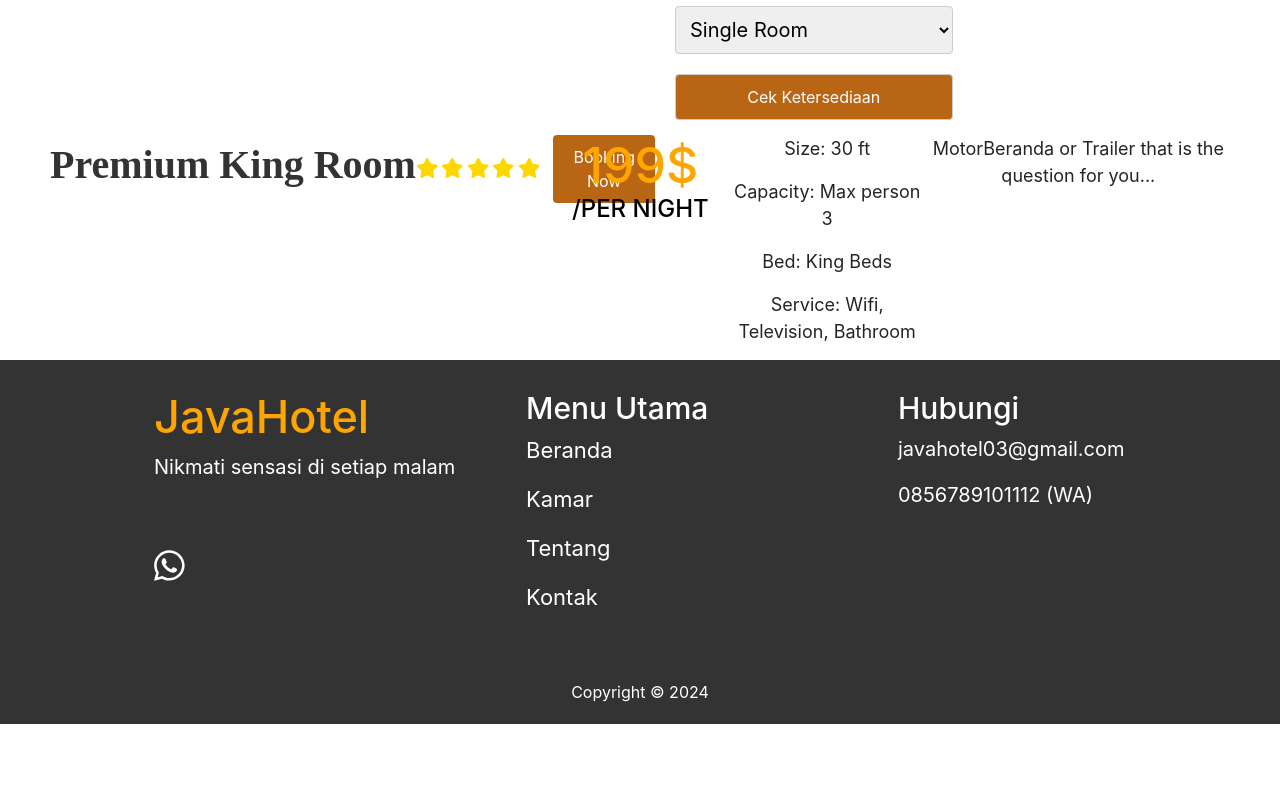
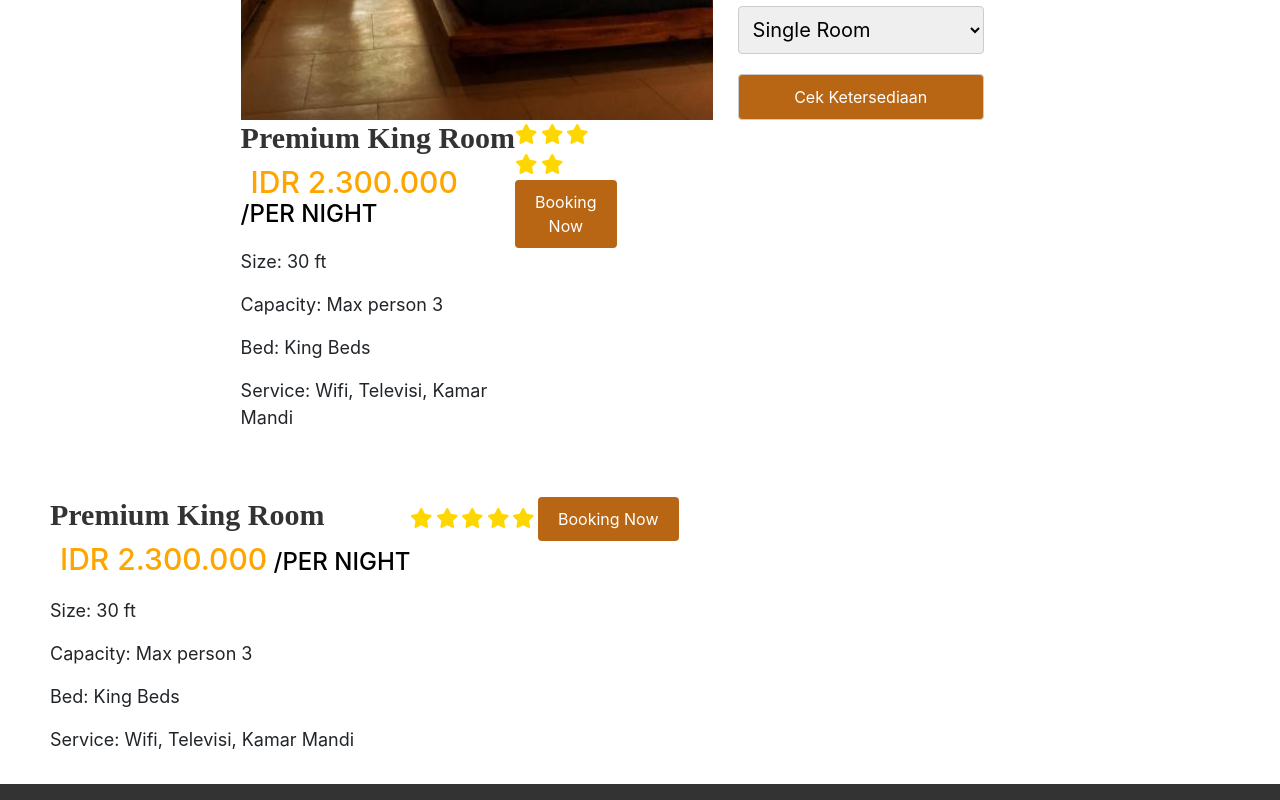
Before and after one commit to GamelabAhmad/Project25-4-HoteReservationApp, a React (Create React App) app in the folder frontend/: page /detail-kamar/1 in a window 1280 px wide. Shown: the part 700-1500 px from the top of the page. Before the commit the page ends 1424 px from the top, so only its background shows below. Built offline with nearby package versions, Linux system fonts and the light colour scheme.

Commit message:
detail room

```diff
--- a/frontend/src/component/StyledPremiumRoom.js
+++ b/frontend/src/component/StyledPremiumRoom.js
@@ -5,18 +5,28 @@ export const AboutDiv = styled.h1`
     font-family: 'Times New Roman', Times, serif;
     text-align: center;
     font-size: 50px;
+    @media (max-width: 768px) {
+        font-size: 40px;
+        margin-top: 30px;
+    }
 `;
 
 export const AboutStyle = styled.h1`
     font-family: 'Times New Roman', Times, serif;
     text-align: center;
     font-size: 50px;
+    @media (max-width: 768px) {
+        font-size: 40px;
+    }
 `;
 
 export const AboutHome = styled.p`
     font-family: 'Arial';
     text-align: center;
     font-size: 18px;
+    @media (max-width: 768px) {
+        font-size: 16px;
+    }
 `;
 
 export const AboutRoom = styled.div`
@@ -34,23 +44,37 @@ export const AboutRoom = styled.div`
 export const AboutImg = styled.div`
     width: 40%;
     box-sizing: border-box;
-    text-align: left;
-    margin-right: 35px;
-    @media (max-width: 768px) {
+    text-align: center; /* Mengatur posisi teks ke tengah */
+    margin: 0 auto; /* Memposisikan div ke tengah */
+    margin-bottom: 20px; /* Menambahkan margin bawah */
+    margin-left: auto; /* Mengatur margin kiri ke auto */
+    margin-right: 10px; /* Mengatur margin kanan ke auto */
+    @media (max-width: 1024px) { /* Untuk iPad dan perangkat serupa */
+        width: 50%;
+    }
+    @media (max-width: 768px) { /* Untuk handphone dan perangkat kecil */
         width: 100%;
-        margin-right: 0;
-        margin-bottom: 20px;
     }
     img {
         width: 100%;
-        height: auto;
+        height: auto; /* Mengatur tinggi gambar secara otomatis */
+        object-fit: cover; /* Memastikan gambar tetap proporsional dalam kotak */
+        height: 530px; /* Mengatur tinggi gambar khusus untuk laptop */
+        @media (max-width: 1024px) { /* Untuk iPad dan perangkat serupa */
+            height: 400px; /* Atur tinggi gambar khusus untuk iPad */
+        }
+        @media (max-width: 768px) { /* Untuk handphone dan perangkat kecil */
+            height: 300px; /* Atur tinggi gambar khusus untuk handphone */
+        }
     }
 `;
 
+
 export const AboutPesan = styled.div`
-    padding-left: 35px;
+    display: block;
+    padding-left: 15px; /* Mengurangi padding-left untuk mengurangi jarak */
     text-align: left;
-    width: 50%;
+    width: 43%;
     box-sizing: border-box;
     @media (max-width: 768px) {
         width: 100%;
@@ -62,6 +86,9 @@ export const AboutJudul = styled.h2`
     font-size: 35px;
     font-family: 'Times New Roman', Times, serif;
     padding-bottom: 10px;
+    @media (max-width: 768px) {
+        font-size: 30px;
+    }
 `;
 
 export const AboutDeskripsi = styled.div`
@@ -69,7 +96,6 @@ export const AboutDeskripsi = styled.div`
 `;
 
 export const AboutBody = styled.div`
-    text-align: center;
     font-size: 20px;
     background-color: white;
     padding: 0;
@@ -81,43 +107,55 @@ export const AboutBody = styled.div`
     @media (max-width: 768px) {
         padding-right: 20px;
         padding-left: 20px;
+        margin-top: 30px;
     }
     h1 {
         font-size: 75px;
+        @media (max-width: 768px) {
+            font-size: 50px;
+        }
     }
     p {
         font-size: 18px;
+        @media (max-width: 768px) {
+            font-size: 16px;
+        }
     }
 `;
 
 export const Input = styled.input`
-    width: 50%; /* Atur lebar sesuai kebutuhan */
+    width: 50%;
     padding: 10px;
     margin: 5px 0 20px 0;
     border: 1px solid #ccc;
     border-radius: 4px;
     box-sizing: border-box;
+    @media (max-width: 768px) {
+        width: 100%;
+    }
 `;
 
 export const Select = styled.select`
-    width: 50%; /* Atur lebar sesuai kebutuhan */
+    width: 50%;
     padding: 10px;
     margin: 5px 0 20px 0;
     border: 1px solid #ccc;
     border-radius: 4px;
     box-sizing: border-box;
+    @media (max-width: 768px) {
+        width: 100%;
+    }
 `;
 
-
 export const Button = styled.button`
-display: block; /* Membuat button berada di baris baru */
+    display: block;
     padding: 10px;
     background-color: #b86614;
     color: white;
     border: 1px solid #ccc;
     border-radius: 4px;
     cursor: pointer;
-    width: 50%; /* Atur lebar sesuai kebutuhan */
+    width: 50%;
     font-size: 16px;
     box-sizing: border-box;
     &:hover {
@@ -125,34 +163,54 @@ display: block; /* Membuat button berada di baris baru */
         color: #b86614;
         border: 1px solid #b86614;
     }
+    @media (max-width: 768px) {
+        width: 100%;
+    }
 `;
 
 export const Price = styled.h2`
     font-size: 24px;
-    color: black; /* warna lainnya disesuaikan */
-    display: block; /* Menjadikan elemen harga berada di baris baru */
+    color: black;
+    display: block;
 `;
 
 export const DollarSign = styled.span`
     color: orange;
-    font-size: 50px;
+    font-size: 30px;
+    margin-left: 10px; /* Menambahkan margin kiri untuk memberikan jarak antara nama kamar dan simbol dolar */
+    @media (max-width: 768px) {
+        margin-left: 0; /* Menghapus margin kiri pada tampilan mobile */
+        margin-top: 10px; /* Memberikan jarak antara simbol dolar dan deskripsi pada tampilan mobile */
+    }
 `;
 
 export const Keterangan = styled.div`
     display: flex;
     justify-content: space-between;
+    @media (max-width: 768px) {
+        flex-direction: column;
+        align-items: center;
+    }
 `;
 
 export const Kanan = styled.div`
     width: 50%;
     font-size: 14px;
     color: #666;
+    @media (max-width: 768px) {
+        width: 100%;
+        text-align: center;
+    }
 `;
 
 export const Kiri = styled.div`
     width: 50%;
     font-size: 14px;
     color: #666;
+    @media (max-width: 768px) {
+        width: 100%;
+        text-align: center;
+    }
 `;
 
 export const DeskripsiLengkap = styled.p`
@@ -168,42 +226,53 @@ export const Deskripsi = styled.div`
     border-radius: 8px;
     box-shadow: 0 2px 4px rgba(0, 0, 0, 0.1);
     margin-bottom: 20px;
+    @media (max-width: 768px) {
+        padding-left: 10px;
+    }
 `;
 
 export const Kamar = styled.div`
     display: flex;
-    align-items: center;
-    justify-content: flex-start; /* Mengatur justifikasi ke kiri */
+    justify-content: space-between;
     background-color: white;
     padding-bottom: 15px;
-    width: auto; /* Mengatur lebar container sesuai dengan konten di dalamnya */
-    max-width: 60%; /* Batasi lebar maksimum container */
+    width: auto;
+    max-width: 60%;
     text-align: left;
+    @media (max-width: 768px) {
+        flex-direction: column;
+        align-items: center;
+        max-width: 100%;
+    }
 `;
 
 export const Judul = styled.h3`
-    width: auto; /* Menyesuaikan lebar sesuai konten */
-    align-items: left;
+    width: auto;
     font-family: 'Times New Roman', serif;
-    font-size: 40px;
+    font-size: 30px;
     color: #333;
     font-weight: bold;
-    white-space: nowrap; /* Mencegah judul berbaris */
-    overflow: hidden; /* Menyembunyikan teks yang melebihi lebar */
-    text-overflow: ellipsis; /* Menampilkan elipsis (...) untuk teks yang melebihi lebar */
-    flex-shrink: 0; /* Menambahkan properti untuk memastikan judul tidak terpotong */
+    white-space: nowrap;
+    overflow: hidden;
+    text-overflow: ellipsis;
+    flex-shrink: 1;
+    @media (max-width: 768px) {
+        font-size: 30px;
+        white-space: normal;
+    }
 `;
 
-export const Bintang = styled.div`
-    width: auto; /* Menyesuaikan lebar sesuai konten */
-    align-items: flex-start;
-    margin-left: auto; /* Menggeser bintang ke kanan */
-    margin-right: 10px; /* Menambahkan jarak di sebelah kanan bintang */
-    flex-shrink: 0; /* Menambahkan properti untuk memastikan bintang tidak terpotong */
+export const RatingStars = styled.div`
+    align-self: flex-end; /* Menggeser bintang ke kanan */
+    margin-left: 10px; /* Memberikan jarak antara bintang dan judul */
+    @media (max-width: 768px) {
+        align-self: center; /* Mengatur ulang posisi bintang pada tampilan mobile */
+        margin-left: 0; /* Menghapus margin kiri pada tampilan mobile */
+        margin-top: 10px; /* Memberikan jarak antara bintang dan tombol "Book" pada tampilan mobile */
+    }
 `;
 
 export const ButtonBook = styled.button`
-    width: 40%; /* Menyesuaikan lebar tombol */
     padding: 10px 20px;
     background-color: #b86614;
     color: white;
@@ -211,10 +280,32 @@ export const ButtonBook = styled.button`
     border-radius: 4px;
     cursor: pointer;
     font-size: 16px;
-    margin-left: auto; /* Menggeser tombol ke kanan */
     &:hover {
         background-color: white;
         color: #b86614;
         border: 1px solid #b86614;
     }
+    @media (max-width: 768px) {
+        width: 100%;
+        margin-top: 10px; /* Memberikan jarak antara tombol "Book" dengan harga pada tampilan mobile */
+    }
 `;
+
+export const RoomInfoWrapper = styled.div`
+  /* Tambahkan gaya sesuai kebutuhan */
+`;
+
+export const RoomInfo = styled.div`
+  margin-top: 20px; /* Atur jarak dari atas */
+  text-align: left;
+  display: flex; /* Menggunakan flexbox */
+  flex-direction: column; /* Mengatur arah tata letak menjadi kolom */
+
+  @media (max-width: 768px) {
+    align-items: left; /* Pusatkan konten pada layar dengan lebar maksimum 768px */
+  }
+`;
+
+export const RoomDescription = styled.div`
+  /* Tambahkan gaya sesuai kebutuhan */
+`;
--- a/frontend/src/component/StyledRoom.js
+++ b/frontend/src/component/StyledRoom.js
@@ -225,9 +225,10 @@ export const Button = styled.button`
 `;
 
 export const Price = styled.h2`
-    font-size: 24px; /* Mengatur font size default */
-    color: black;
-
+    font-size: 20px; /* Mengatur font size default */
+    color:  #FFA500;
+    font-weight: bold;
+    margin-right: 5px; /* Menambahkan jarak ke kanan */
     @media (max-width: 768px) {
         font-size: 20px; /* Mengatur font size pada layar dengan lebar maksimum 768px */
     }
@@ -236,6 +237,7 @@ export const Price = styled.h2`
         font-size: 18px; /* Mengatur font size pada layar dengan lebar maksimum 480px */
     }
 `;
+
 
 export const DollarSign = styled.span`
     color: orange;
--- a/frontend/src/page/DetailRoom.js
+++ b/frontend/src/page/DetailRoom.js
@@ -1,28 +1,10 @@
 import React from 'react';
 import { useParams, Link } from 'react-router-dom';
-import {
-  AboutStyle,
-  AboutHome,
-  AboutDiv,
-  AboutRoom,
-  AboutImg,
-  AboutBody,
-  AboutPesan,
-  AboutJudul,
-  Input,
-  Select,
-  Button,
-  Judul,
-  ButtonBook,
-  Price,
-  DollarSign,
-  Bintang,
-  Kamar,
-  AboutDeskripsi
-} from '../component/StyledPremiumRoom';
 import { FontAwesomeIcon } from '@fortawesome/react-fontawesome';
 import { faChevronRight } from '@fortawesome/free-solid-svg-icons';
 import RatingStars from './RatingStars';
+import { AboutDiv, AboutStyle, AboutHome, AboutBody, AboutRoom, AboutImg, AboutPesan, AboutJudul, Input, Select, Button, Judul, ButtonBook, Price, DollarSign, Kamar, AboutDeskripsi, RoomInfoWrapper, RoomInfo, RoomDescription } from '../component/StyledPremiumRoom'; // Menambahkan import untuk komponen styled
+
 import Kamar1 from '../kamar/kamar1.jpg';
 import Kamar2 from '../kamar/kamar2.jpg';
 import Kamar3 from '../kamar/kamar3.jpg';
@@ -31,12 +13,12 @@ import Kamar5 from '../kamar/kamar5.jpg';
 import Kamar6 from '../kamar/kamar6.jpg';
 
 const rooms = [
-  { id: 1, name: 'Premium King Room', image: Kamar1, price: '199$', size: '30 ft', capacity: 'Max person 3', bed: 'King Beds', services: 'Wifi, Television, Bathroom', description: 'MotorBeranda or Trailer that is the question for you...' },
-  { id: 2, name: 'Deluxe Room', image: Kamar2, price: '159$', size: '30 ft', capacity: 'Max person 5', bed: 'King Beds', services: 'Wifi, Television, Bathroom', description: 'Deluxe room with all the amenities...' },
-  { id: 3, name: 'Luxury Room', image: Kamar3, price: '179$', size: '30 ft', capacity: 'Max person 1', bed: 'King Beds', services: 'Wifi, Television, Bathroom', description: 'Luxury room for a comfortable stay...' },
-  { id: 4, name: 'Double Room', image: Kamar4, price: '139$', size: '30 ft', capacity: 'Max person 1', bed: 'King Beds', services: 'Wifi, Television, Bathroom', description: 'Double room perfect for solo travelers...' },
-  { id: 5, name: 'Room With View', image: Kamar5, price: '169$', size: '30 ft', capacity: 'Max person 1', bed: 'King Beds', services: 'Wifi, Television, Bathroom', description: 'Enjoy the best views from our rooms...' },
-  { id: 6, name: 'Room With View', image: Kamar6, price: '169$', size: '30 ft', capacity: 'Max person 1', bed: 'King Beds', services: 'Wifi, Television, Bathroom', description: 'Scenic views right from your window...' }
+  { id: 1, name: 'Premium King Room', image: Kamar1, price: 'IDR 2.300.000', size: '30 ft', capacity: 'Max person 3', bed: 'King Beds', services: 'Wifi, Televisi, Kamar Mandi' },
+  { id: 2, name: 'Deluxe Room', image: Kamar2, price: 'IDR 2.500.000', size: '30 ft', capacity: 'Max person 5', bed: 'King Beds', services: 'Wifi, Televisi, Kamar Mandi' },
+  { id: 3, name: 'Luxury Room', image: Kamar3, price: 'IDR 2.000.000', size: '30 ft', capacity: 'Max person 1', bed: 'King Beds', services: 'Wifi, Televisi, Kamar Mandi' },
+  { id: 4, name: 'Double Room', image: Kamar4, price: 'IDR 1.800.000', size: '30 ft', capacity: 'Max person 1', bed: 'King Beds', services: 'Wifi, Televisi, Kamar Mandi' },
+  { id: 5, name: 'Room With View', image: Kamar5, price: 'IDR 2.200.000', size: '30 ft', capacity: 'Max person 1', bed: 'King Beds', services: 'Wifi, Televisi, Kamar Mandi' },
+  { id: 6, name: 'Room With View', image: Kamar6, price: 'IDR 2.200.000', size: '30 ft', capacity: 'Max person 1', bed: 'King Beds', services: 'Wifi, Televisi, Kamar Mandi' }
 ];
 
 const DetailRoom = () => {
@@ -57,6 +39,22 @@ const DetailRoom = () => {
             <AboutRoom>
               <AboutImg>
                 <img src={room.image} alt={room.name} />
+                <Kamar>
+                  <div>
+                    <Judul>{room.name}</Judul>
+                    <Price><DollarSign>{room.price}</DollarSign> /PER NIGHT</Price>
+                    <RoomInfo>
+                        <p>Size: {room.size}</p>
+                        <p>Capacity: {room.capacity}</p>
+                        <p>Bed: {room.bed}</p>
+                        <p>Service: {room.services}</p>
+                    </RoomInfo>
+                  </div>
+                  <div>
+                      <RatingStars rating={5} />
+                      <ButtonBook>Booking Now</ButtonBook>
+                  </div>
+              </Kamar>
               </AboutImg>
               <AboutPesan>
                 <AboutJudul>Reservasi Anda</AboutJudul>
@@ -82,22 +80,26 @@ const DetailRoom = () => {
             </AboutRoom>
             <AboutRoom>
               <Kamar>
+                  <div>
                     <Judul>{room.name}</Judul>
-                <Bintang>
-                  <RatingStars rating={5} /> {/* Rating bintang, ganti angka sesuai rating */}
-                </Bintang>
-                <ButtonBook>Booking Now</ButtonBook>
-              </Kamar>
                     <Price><DollarSign>{room.price}</DollarSign> /PER NIGHT</Price>
-              <div>
+                    <RoomInfo>
                         <p>Size: {room.size}</p>
                         <p>Capacity: {room.capacity}</p>
                         <p>Bed: {room.bed}</p>
                         <p>Service: {room.services}</p>
+                    </RoomInfo>
                   </div>
                   <div>
+                      <RatingStars rating={5} />
+                      <ButtonBook>Booking Now</ButtonBook>
+                  </div>
+              </Kamar>
+              <RoomInfoWrapper>
+                <RoomDescription>
                     <p>{room.description}</p>
-              </div>
+                </RoomDescription>
+              </RoomInfoWrapper>
             </AboutRoom>
           </AboutBody>
         </div>
--- a/frontend/src/page/Room.js
+++ b/frontend/src/page/Room.js
@@ -1,10 +1,5 @@
 import React from 'react';
-import {
-  AboutStyle,
-  AboutHome,
-  AboutDiv,
-  AboutImg
-} from '../component/StyledRoom';
+import { AboutDiv, AboutHome, AboutImg, Price } from '../component/StyledRoom'; // Mengimpor komponen styled yang telah diperbarui
 import { Link } from 'react-router-dom';
 import Kamar1 from '../kamar/kamar1.jpg';
 import Kamar2 from '../kamar/kamar2.jpg';
@@ -27,7 +22,7 @@ const Room = () => {
   return (
     <div>
       <AboutDiv>
-        <AboutStyle>Kamar Kami</AboutStyle>
+        <h1>Kamar Kami</h1>
         <AboutHome>Kamar</AboutHome>
       </AboutDiv>
       <div className="about-container">
@@ -38,9 +33,9 @@ const Room = () => {
                 <img src={room.image} alt="Gambar Kamar" />
               </AboutImg>
               <h3><b>{room.name}</b></h3>
-              <span className="price">
-                <span className="amount">{room.price}</span>
-                <span className="pernight">/Per Malam</span>
+              <span className="Price" style={{ display: 'flex', alignItems: 'center' }}>
+                <Price className="amount" style={{ marginRight: '5px' }}>{room.price}</Price>
+                <span className="pernight" style={{ fontSize: '20px', color: 'black' }}>/Malam</span>
               </span>
               <div className="deskripsi">
                 <div className="kiri">
```
Lines whose indentation alone changed are shown as unchanged.
